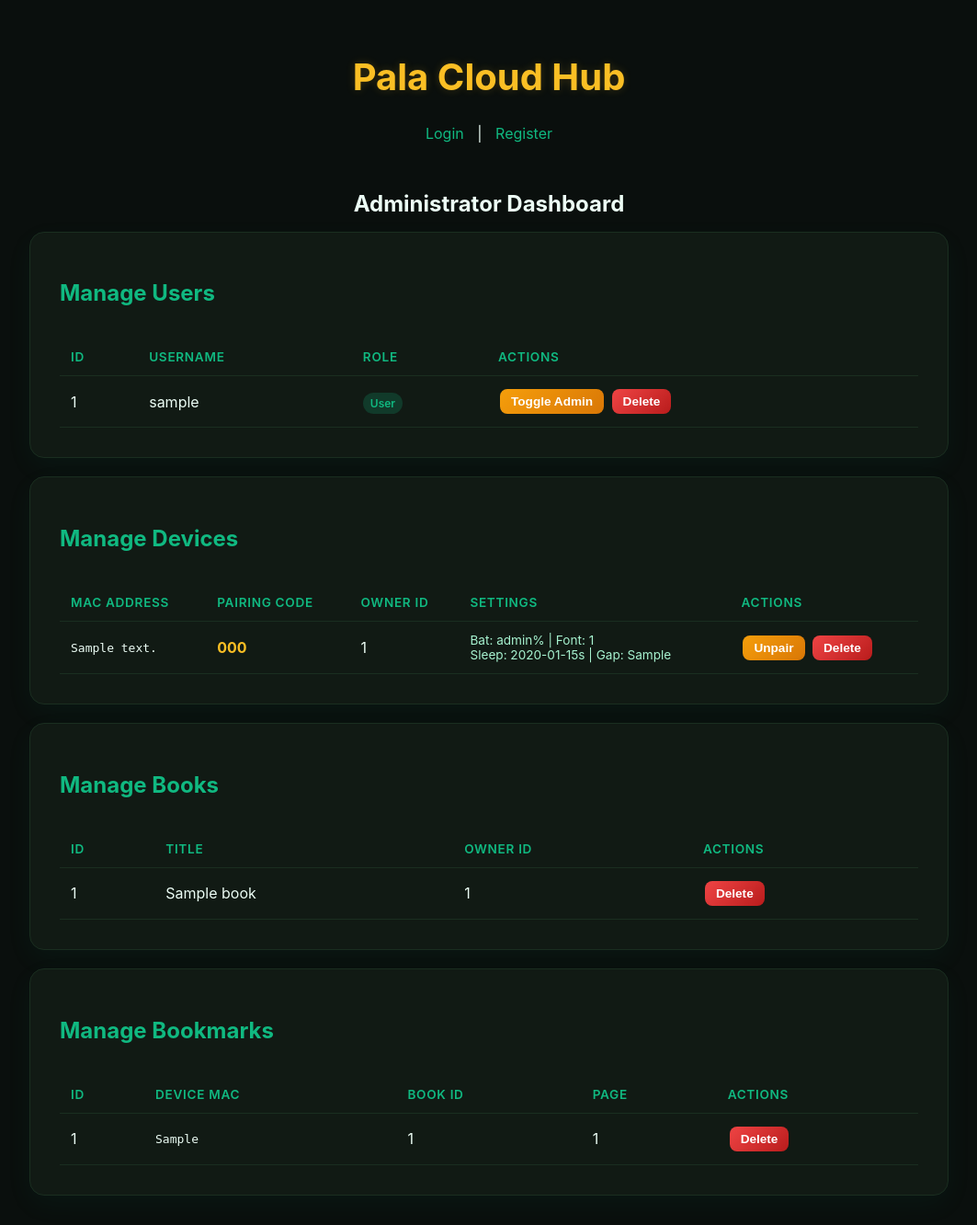
After one commit to felix0123456/pala, a FastAPI app: template templates/admin.html in a window 1280 px wide. The commit adds this page. Shown: the whole page at 92% size, without its empty margins (108-1171 px from the left). Run offline with FastAPI, Linux system fonts and the light colour scheme; the template is opened without the code that fills it: most values are stand-ins (such as "Sample title", 1, 10 or a date in 2020).

Commit message:
Add Admin Dashboard feature

```diff
--- a/app.py
+++ b/app.py
@@ -24,6 +24,18 @@ models.Base.metadata.create_all(bind=engine)
 with engine.connect() as conn:
     try:
         conn.execute(text("ALTER TABLE devices ADD COLUMN pairing_code VARCHAR"))
+        conn.commit()
+    except Exception:
+        pass
+
+    try:
+        conn.execute(text("ALTER TABLE users ADD COLUMN is_admin BOOLEAN DEFAULT FALSE"))
+        conn.commit()
+    except Exception:
+        pass
+
+    try:
+        conn.execute(text("UPDATE users SET is_admin = 1 WHERE username = 'testuser'"))
         conn.commit()
     except Exception:
         pass
@@ -73,6 +85,12 @@ async def register_get(request: Request):
 async def register_post(request: Request, username: str = Form(...), password: str = Form(...), db: Session = Depends(get_db)):
     hashed_password = auth.get_password_hash(password)
     user = models.User(username=username, hashed_password=hashed_password)
+
+    # First user is automatically admin
+    is_first = db.query(models.User).count() == 0
+    if is_first:
+        user.is_admin = True
+
     db.add(user)
     try:
         db.commit()
@@ -198,6 +216,98 @@ async def upload_book(request: Request, file: UploadFile = File(...), db: Sessio
         db.commit()
 
     return {"status": "ok"}
+
+# ----------------- ADMIN DASHBOARD -----------------
+
+def get_current_admin_web(request: Request, db: Session = Depends(get_db)):
+    user = auth.get_current_user(request, db)
+    if not user:
+        raise HTTPException(status_code=status.HTTP_302_FOUND, headers={"Location": "/login"})
+    if getattr(user, "is_admin", False) is not True:
+        raise HTTPException(status_code=status.HTTP_302_FOUND, headers={"Location": "/?error=Not+authorized"})
+    return user
+
+@app.get("/admin", response_class=HTMLResponse)
+async def admin_dashboard(request: Request, db: Session = Depends(get_db)):
+    admin_user = get_current_admin_web(request, db)
+    users = db.query(models.User).all()
+    devices = db.query(models.Device).all()
+    books = db.query(models.Book).all()
+    bookmarks = db.query(models.Bookmark).all()
+    return templates.TemplateResponse(request=request, name="admin.html", context={
+        "user": admin_user,
+        "users": users,
+        "devices": devices,
+        "books": books,
+        "bookmarks": bookmarks
+    })
+
+@app.post("/admin/user/{user_id}/toggle-admin")
+async def admin_toggle_user_admin(request: Request, user_id: int, db: Session = Depends(get_db)):
+    admin_user = get_current_admin_web(request, db)
+    target_user = db.query(models.User).filter(models.User.id == user_id).first()
+    if target_user and target_user.id != admin_user.id:
+        target_user.is_admin = not getattr(target_user, "is_admin", False)
+        db.commit()
+    return RedirectResponse(url="/admin", status_code=status.HTTP_302_FOUND)
+
+@app.post("/admin/user/{user_id}/delete")
+async def admin_delete_user(request: Request, user_id: int, db: Session = Depends(get_db)):
+    admin_user = get_current_admin_web(request, db)
+    if admin_user.id == user_id:
+        return RedirectResponse(url="/admin?error=Cannot+delete+yourself", status_code=status.HTTP_302_FOUND)
+    target_user = db.query(models.User).filter(models.User.id == user_id).first()
+    if target_user:
+        # Clear device associations to allow re-pairing
+        for device in target_user.devices:
+            device.user_id = None
+        db.delete(target_user)
+        db.commit()
+    return RedirectResponse(url="/admin", status_code=status.HTTP_302_FOUND)
+
+@app.post("/admin/device/{mac_address}/unpair")
+async def admin_unpair_device(request: Request, mac_address: str, db: Session = Depends(get_db)):
+    admin_user = get_current_admin_web(request, db)
+    device = db.query(models.Device).filter(models.Device.mac_address == mac_address).first()
+    if device:
+        device.user_id = None
+        db.commit()
+    return RedirectResponse(url="/admin", status_code=status.HTTP_302_FOUND)
+
+@app.post("/admin/device/{mac_address}/delete")
+async def admin_delete_device(request: Request, mac_address: str, db: Session = Depends(get_db)):
+    admin_user = get_current_admin_web(request, db)
+    device = db.query(models.Device).filter(models.Device.mac_address == mac_address).first()
+    if device:
+        db.query(models.Bookmark).filter(models.Bookmark.device_mac == mac_address).delete()
+        db.delete(device)
+        db.commit()
+    return RedirectResponse(url="/admin", status_code=status.HTTP_302_FOUND)
+
+@app.post("/admin/book/{book_id}/delete")
+async def admin_delete_book(request: Request, book_id: int, db: Session = Depends(get_db)):
+    admin_user = get_current_admin_web(request, db)
+    book = db.query(models.Book).filter(models.Book.id == book_id).first()
+    if book:
+        # Attempt to delete file
+        if os.path.exists(book.file_path):
+            try:
+                os.remove(book.file_path)
+            except Exception:
+                pass
+        db.query(models.Bookmark).filter(models.Bookmark.book_id == book_id).delete()
+        db.delete(book)
+        db.commit()
+    return RedirectResponse(url="/admin", status_code=status.HTTP_302_FOUND)
+
+@app.post("/admin/bookmark/{bookmark_id}/delete")
+async def admin_delete_bookmark(request: Request, bookmark_id: int, db: Session = Depends(get_db)):
+    admin_user = get_current_admin_web(request, db)
+    bookmark = db.query(models.Bookmark).filter(models.Bookmark.id == bookmark_id).first()
+    if bookmark:
+        db.delete(bookmark)
+        db.commit()
+    return RedirectResponse(url="/admin", status_code=status.HTTP_302_FOUND)
 
 # ----------------- ESP32 SYNC API -----------------
 
--- a/models.py
+++ b/models.py
@@ -8,6 +8,7 @@ class User(Base):
     id = Column(Integer, primary_key=True, index=True)
     username = Column(String, unique=True, index=True)
     hashed_password = Column(String)
+    is_admin = Column(Boolean, default=False)
 
     devices = relationship("Device", back_populates="owner")
     books = relationship("Book", back_populates="owner")
--- /dev/null
+++ b/templates/admin.html
@@ -0,0 +1,237 @@
+{% extends "base.html" %}
+
+{% block content %}
+<style>
+    .admin-container {
+        max-width: 1000px;
+        width: 100%;
+        display: flex;
+        flex-direction: column;
+        gap: 20px;
+    }
+    .admin-card {
+        background: var(--card-bg);
+        padding: 2rem;
+        border-radius: 16px;
+        border: 1px solid var(--border);
+        box-shadow: 0 10px 30px rgba(16, 185, 129, 0.05);
+        width: 100%;
+        box-sizing: border-box;
+    }
+    .table-container {
+        overflow-x: auto;
+    }
+    table {
+        width: 100%;
+        border-collapse: collapse;
+        margin-top: 15px;
+        color: var(--text-main);
+    }
+    th, td {
+        padding: 12px;
+        text-align: left;
+        border-bottom: 1px solid var(--border);
+    }
+    th {
+        color: var(--primary-green);
+        font-weight: 600;
+        text-transform: uppercase;
+        font-size: 0.85rem;
+        letter-spacing: 0.05em;
+    }
+    tr:hover td {
+        background: rgba(255, 255, 255, 0.02);
+    }
+    .action-btn {
+        padding: 6px 12px;
+        font-size: 0.85rem;
+        width: auto;
+        display: inline-block;
+        margin: 2px;
+    }
+    .danger-btn {
+        background: linear-gradient(135deg, #ef4444, #b91c1c);
+    }
+    .danger-btn:hover {
+        background: linear-gradient(135deg, #b91c1c, #991b1b);
+    }
+    .warning-btn {
+        background: linear-gradient(135deg, #f59e0b, #d97706);
+    }
+    .warning-btn:hover {
+        background: linear-gradient(135deg, #d97706, #b45309);
+    }
+    .badge {
+        padding: 4px 8px;
+        border-radius: 12px;
+        font-size: 0.75rem;
+        font-weight: 600;
+        background: rgba(16, 185, 129, 0.2);
+        color: var(--primary-green);
+    }
+    .badge.admin {
+        background: rgba(251, 191, 36, 0.2);
+        color: var(--accent-yellow);
+    }
+    form {
+        display: inline;
+    }
+</style>
+
+<h2 style="color: var(--text-main); margin-bottom: 1rem; text-align: center;">Administrator Dashboard</h2>
+
+<div class="admin-container">
+    <!-- Users Section -->
+    <div class="admin-card">
+        <h2>Manage Users</h2>
+        <div class="table-container">
+            <table>
+                <thead>
+                    <tr>
+                        <th>ID</th>
+                        <th>Username</th>
+                        <th>Role</th>
+                        <th>Actions</th>
+                    </tr>
+                </thead>
+                <tbody>
+                    {% for u in users %}
+                    <tr>
+                        <td>{{ u.id }}</td>
+                        <td>{{ u.username }}</td>
+                        <td>
+                            {% if u.is_admin %}
+                                <span class="badge admin">Admin</span>
+                            {% else %}
+                                <span class="badge">User</span>
+                            {% endif %}
+                        </td>
+                        <td>
+                            <form action="/admin/user/{{ u.id }}/toggle-admin" method="POST">
+                                <button type="submit" class="action-btn warning-btn">Toggle Admin</button>
+                            </form>
+                            {% if u.id != user.id %}
+                            <form action="/admin/user/{{ u.id }}/delete" method="POST" onsubmit="return confirm('Are you sure you want to delete user {{ u.username }}?');">
+                                <button type="submit" class="action-btn danger-btn">Delete</button>
+                            </form>
+                            {% endif %}
+                        </td>
+                    </tr>
+                    {% endfor %}
+                </tbody>
+            </table>
+        </div>
+    </div>
+
+    <!-- Devices Section -->
+    <div class="admin-card">
+        <h2>Manage Devices</h2>
+        <div class="table-container">
+            <table>
+                <thead>
+                    <tr>
+                        <th>MAC Address</th>
+                        <th>Pairing Code</th>
+                        <th>Owner ID</th>
+                        <th>Settings</th>
+                        <th>Actions</th>
+                    </tr>
+                </thead>
+                <tbody>
+                    {% for d in devices %}
+                    <tr>
+                        <td style="font-family: monospace;">{{ d.mac_address }}</td>
+                        <td>
+                            {% if d.pairing_code %}
+                                <span style="color: var(--accent-yellow); font-weight: bold;">{{ d.pairing_code }}</span>
+                            {% else %}
+                                <span style="color: var(--text-muted);">Paired</span>
+                            {% endif %}
+                        </td>
+                        <td>{{ d.user_id if d.user_id else 'Unassigned' }}</td>
+                        <td style="font-size: 0.85em; color: var(--text-muted);">
+                            Bat: {{ d.battery_level }}% | Font: {{ d.font_size }}<br>
+                            Sleep: {{ d.sleep_timeout }}s | Gap: {{ d.line_gap }}
+                        </td>
+                        <td>
+                            {% if d.user_id %}
+                            <form action="/admin/device/{{ d.mac_address }}/unpair" method="POST" onsubmit="return confirm('Unpair device {{ d.mac_address }}?');">
+                                <button type="submit" class="action-btn warning-btn">Unpair</button>
+                            </form>
+                            {% endif %}
+                            <form action="/admin/device/{{ d.mac_address }}/delete" method="POST" onsubmit="return confirm('Delete device {{ d.mac_address }} completely?');">
+                                <button type="submit" class="action-btn danger-btn">Delete</button>
+                            </form>
+                        </td>
+                    </tr>
+                    {% endfor %}
+                </tbody>
+            </table>
+        </div>
+    </div>
+
+    <!-- Books Section -->
+    <div class="admin-card">
+        <h2>Manage Books</h2>
+        <div class="table-container">
+            <table>
+                <thead>
+                    <tr>
+                        <th>ID</th>
+                        <th>Title</th>
+                        <th>Owner ID</th>
+                        <th>Actions</th>
+                    </tr>
+                </thead>
+                <tbody>
+                    {% for b in books %}
+                    <tr>
+                        <td>{{ b.id }}</td>
+                        <td>{{ b.title }}</td>
+                        <td>{{ b.user_id }}</td>
+                        <td>
+                            <form action="/admin/book/{{ b.id }}/delete" method="POST" onsubmit="return confirm('Delete book {{ b.title }}?');">
+                                <button type="submit" class="action-btn danger-btn">Delete</button>
+                            </form>
+                        </td>
+                    </tr>
+                    {% endfor %}
+                </tbody>
+            </table>
+        </div>
+    </div>
+
+    <!-- Bookmarks Section -->
+    <div class="admin-card">
+        <h2>Manage Bookmarks</h2>
+        <div class="table-container">
+            <table>
+                <thead>
+                    <tr>
+                        <th>ID</th>
+                        <th>Device MAC</th>
+                        <th>Book ID</th>
+                        <th>Page</th>
+                        <th>Actions</th>
+                    </tr>
+                </thead>
+                <tbody>
+                    {% for bm in bookmarks %}
+                    <tr>
+                        <td>{{ bm.id }}</td>
+                        <td style="font-family: monospace;">{{ bm.device_mac }}</td>
+                        <td>{{ bm.book_id }}</td>
+                        <td>{{ bm.page_index }}</td>
+                        <td>
+                            <form action="/admin/bookmark/{{ bm.id }}/delete" method="POST" onsubmit="return confirm('Delete this bookmark?');">
+                                <button type="submit" class="action-btn danger-btn">Delete</button>
+                            </form>
+                        </td>
+                    </tr>
+                    {% endfor %}
+                </tbody>
+            </table>
+        </div>
+    </div>
+</div>
+{% endblock %}
--- a/templates/base.html
+++ b/templates/base.html
@@ -85,6 +85,9 @@
     <div class="nav">
         {% if user %}
             <span>Welcome, {{ user.username }}</span> |
+            {% if user.is_admin %}
+            <a href="/admin" style="color: var(--accent-yellow); font-weight: bold;">Admin Dashboard</a> |
+            {% endif %}
             <a href="/logout">Logout</a>
         {% else %}
             <a href="/login">Login</a> | <a href="/register">Register</a>
```
Also changed, not shown: .agents/workflows/pushing-serverside.md (added), 2 other files.
